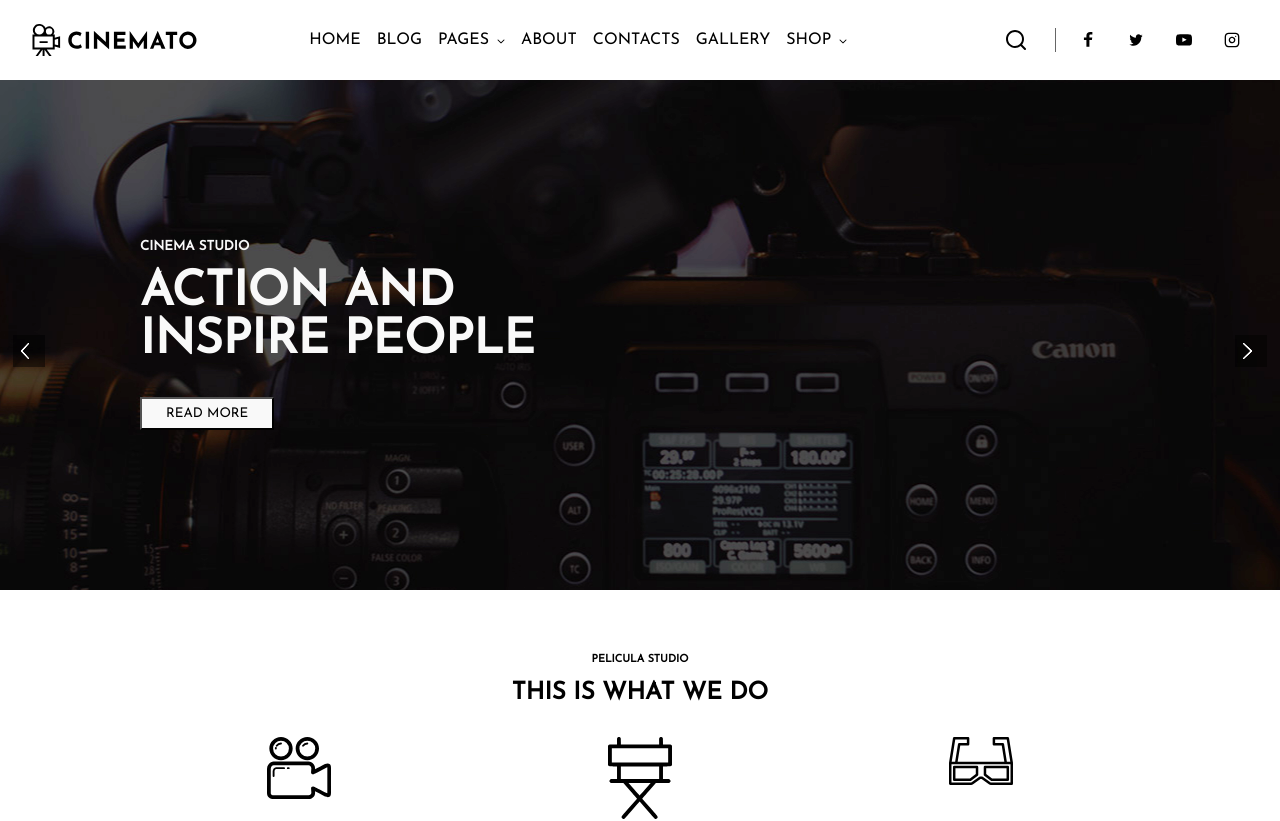
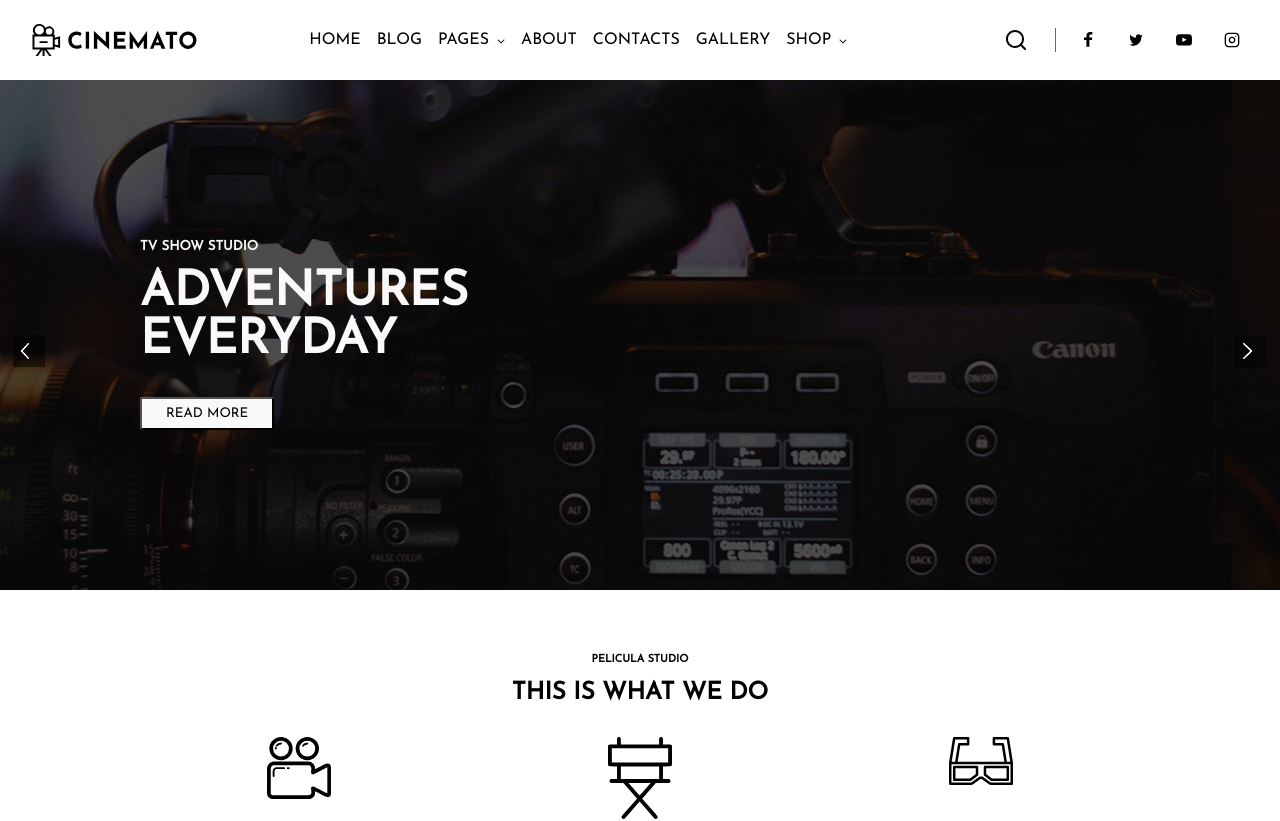
Before and after one commit to LorenzoNicco/proj-html-vuejs, a Vue app: page / in a window 1280 px wide. Shown: the top 821 px of the page. Built offline with nearby package versions, Linux system fonts and the light colour scheme.

Commit message:
Add carosello in header

```diff
--- a/src/components/AppHeader.vue
+++ b/src/components/AppHeader.vue
@@ -1,14 +1,18 @@
 <script>
 import { store } from "../store.js";
+
+import SliderSection from "./SliderSection.vue";
 
 export default {
     name: "AppHeader",
     data() {
         return {
-            store
+            store,
+            carousel: store.jumbo.length
         }
     },
     components: {
+        SliderSection
     },
     props: [
         "link",
@@ -55,24 +59,9 @@ export default {
             </nav>
         </div>
 
+        <!-- JUMBO SECTION ----------------------------------------------------------->
         <section class="jumbo-section">
-            <div class="container">
-                <div class="col">
-                    <h5>CINEMA STUDIO</h5>
-
-                    <h1>ACTION AND INSPIRE PEOPLE</h1>
-
-                    <button>READ MORE</button>
-                </div>
-            </div>
-
-            <div class="left arrow">
-                <img src="/cinema/img/assets/left-arrow.svg" alt="img">
-            </div>
-
-            <div class="right arrow">
-                <img src="/cinema/img/assets/right-arrow.svg" alt="img">
-            </div>
+            <SliderSection :carousel="carousel"/>
         </section>
     </header>
 </template>
@@ -197,54 +186,7 @@ export default {
             width: 100%;
             background-image: url("/cinema/img/assets/Parallax-03.jpg");
             background-position: center;
-            position: relative;
             filter: brightness(1.5);
-
-            .container {
-                width: 1000px;
-                margin: 0 auto;
-                padding: 10rem 0;
-                filter: brightness(0.65);
-
-                .col {
-                    width: 50%;
-                    color: white;
-
-                    h1 {
-                        margin: 1rem 0 2rem;
-                        font-size: 3rem;
-                    }
-
-                    button {
-                        @include white-btn;
-                    }
-                }
-            }
-
-            // ARROWS ---------------------------------------------------------
-            .arrow {
-                height: 2rem;
-                width: 2rem;
-                padding: 0.5rem;
-                background-color: rgba(0, 0, 0, 0.5);
-                position: absolute;
-                z-index: 20;
-
-                img {
-                    height: 1rem;
-                    filter: invert(1);
-                }
-            }
-
-            .left {
-                top: 50%;
-                left: 1%;
-            }
-
-            .right {
-                top: 50%;
-                right: 1%;
-            }
         }
     }
 </style>
--- a/src/components/SliderSection.vue
+++ b/src/components/SliderSection.vue
@@ -39,8 +39,27 @@ export default {
 </script>
 
 <template>
+    <div v-if="carousel == store.jumbo.length" class="slide jumbotron">
+        <div class="container">
+            <div class="col">
+                <h5>{{ store.jumbo[slideIndex].secondaryTitle }}</h5>
+
+                <h1>{{ store.jumbo[slideIndex].mainTitle }}</h1>
+
+                <button>READ MORE</button>
+            </div>
+        </div>
+
+        <div class="left arrow" @click="prevSlide">
+            <img src="/cinema/img/assets/left-arrow.svg" alt="img">
+        </div>
+
+        <div class="right arrow" @click="nextSlide">
+            <img src="/cinema/img/assets/right-arrow.svg" alt="img">
+        </div>
+    </div>
     <!-- SEZIONE TESTIMONIALS ------------------------------------------------------------------------------------->
-    <div class="slide testimonials">
+    <div v-else-if="carousel == store.testimonials.length" class="slide testimonials">
         <div class="comma-img">
             <img src="/cinema/img/assets/image (20).svg" alt="img">
         </div>
@@ -66,6 +85,58 @@ export default {
 </template>
 
 <style lang="scss" scoped>
+    //  sezione jumbotron---------------------------------------------------------------------------------------
+    .jumbotron {
+        width: 100%;
+        position: relative;
+
+        .container {
+            width: 1000px;
+            margin: 0 auto;
+            padding: 10rem 0;
+            filter: brightness(0.65);
+
+            .col {
+                width: 50%;
+                color: white;
+
+                h1 {
+                    height: 96px;
+                    margin: 1rem 0 2rem;
+                    font-size: 3rem;
+                }
+
+                button {
+                    @include white-btn;
+                }
+            }
+        }
+
+        // ARROWS ---------------------------------------------------------
+        .arrow {
+            height: 2rem;
+            width: 2rem;
+            padding: 0.5rem;
+            background-color: rgba(0, 0, 0, 0.5);
+            position: absolute;
+            z-index: 20;
+
+            img {
+                height: 1rem;
+                filter: invert(1);
+            }
+        }
+
+        .left {
+            top: 50%;
+            left: 1%;
+        }
+
+        .right {
+            top: 50%;
+            right: 1%;
+        }
+    }
     // sezione testimonials-------------------------------------------------------------------------------------
     .testimonials {
         width: 50%;
--- a/src/store.js
+++ b/src/store.js
@@ -1,6 +1,24 @@
 import { reactive } from "vue"
 
 export const store = reactive ({
+    jumbo: [
+        {
+            secondaryTitle: "CINEMA STUDIO",
+            mainTitle: "ACTION AND INSPIRE PEOPLE",
+        },
+        {
+            secondaryTitle: "TV SHOW STUDIO",
+            mainTitle: "ADVENTURES EVERYDAY",
+        },
+        {
+            secondaryTitle: "DOCUMENTARY STUDIO",
+            mainTitle: "THE BEAUTY OF OUR PLANET",
+        },
+        {
+            secondaryTitle: "MUSIC VIDEO STUDIO",
+            mainTitle: "MUSIC IN MOTION",
+        }
+    ],
     testimonials: [
         {
             text: "Lorem ipsum dolor sit amet consectetur adipisicing elit. Illo facere autem enim qui. Sunt fuga, eveniet nostrum deleniti ea quidem, nisi molestiae architecto similique unde voluptatibus impedit, ducimus quae molestias voluptas ut repellendus. Voluptatum eum sunt repellendus reprehenderit aperiam ex?",
```
Also changed, not shown: src/components/AppMain.vue (+0 -56 lines).
